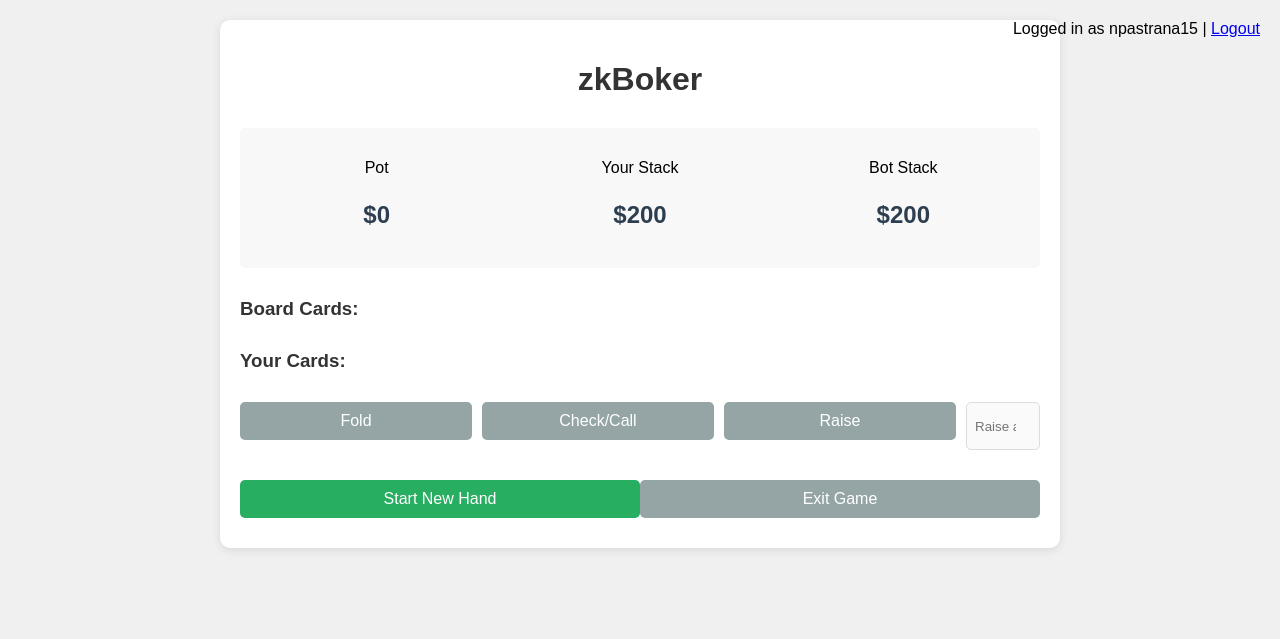
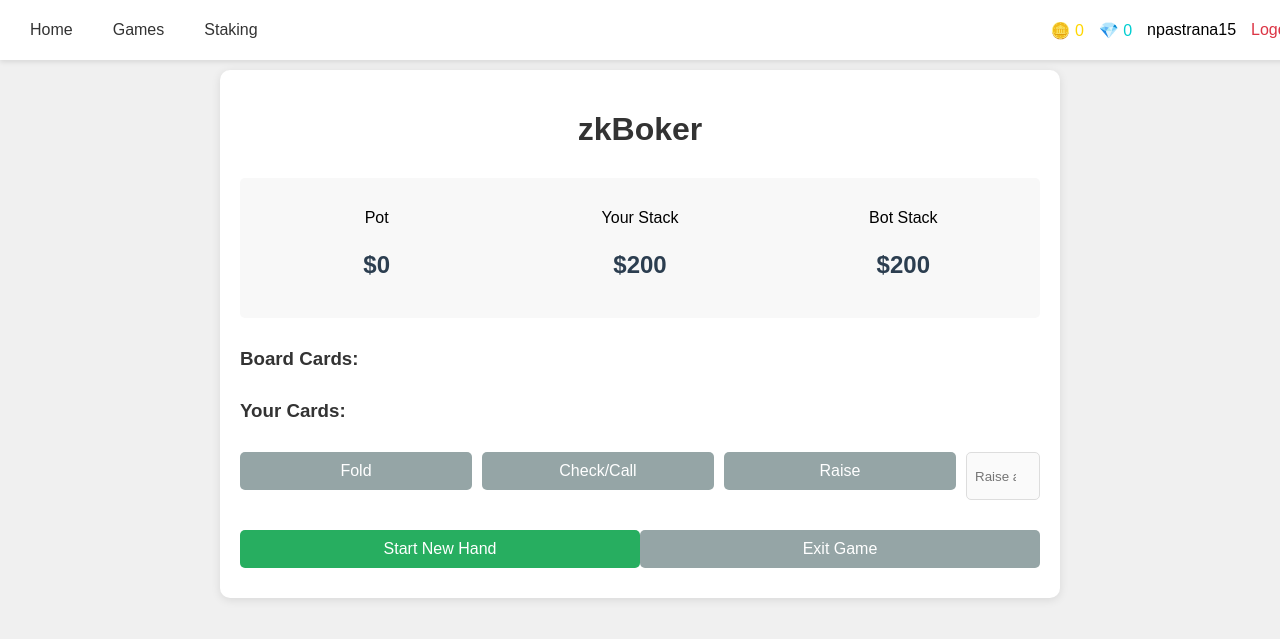
Before and after one commit to npastrami/zkBoker, a Django app: page / in a window 1280 px wide. Shown: the top 639 px of the page. Run offline with Django 5.2, Linux system fonts and the light colour scheme; a user stored in the database is signed in; data comes from the database, SQL or seed files in the repository; both versions use the stored data as it was after the commit.

Commit message:
added navbar, coins, gems

```diff
--- a/apps/poker/templates/poker/game.html
+++ b/apps/poker/templates/poker/game.html
@@ -10,6 +10,7 @@
             background-color: #f0f0f0;
             margin: 0;
             padding: 20px;
+            margin-top: 50px;
         }
 
         .game-container {
--- a/apps/poker/urls.py
+++ b/apps/poker/urls.py
@@ -9,4 +9,7 @@ urlpatterns = [
     path('', views.initialize_game, name='initialize_game'),
     path('make_move/', views.make_move, name='make_move'),
     path('start_hand/', views.start_hand, name='start_hand'),
+    path('', views.home_view, name='home'),
+    path('game/', views.initialize_game, name='game'),
+    path('staking/', views.staking_view, name='staking'),
 ]
--- a/apps/poker/views.py
+++ b/apps/poker/views.py
@@ -46,3 +46,12 @@ def make_move(request):
         return JsonResponse(response_data)
 
     return JsonResponse({'error': 'Invalid request'}, status=400)
+
+
+@login_required
+def home_view(request):
+    return render(request, 'poker/home.html')
+
+@login_required
+def staking_view(request):
+    return render(request, 'poker/staking.html')
--- a/apps/users/models.py
+++ b/apps/users/models.py
@@ -5,6 +5,36 @@ class CustomUser(AbstractUser):
     email = models.EmailField(unique=True)
     email_verified = models.BooleanField(default=False)
     verification_token = models.CharField(max_length=100, blank=True)
+    coins = models.IntegerField(default=0)
+    gems = models.IntegerField(default=0)
+
+    def add_coins(self, amount):
+        if amount < 0:
+            raise ValueError("Cannot add negative coins")
+        self.coins += amount
+        self.save()
+
+    def remove_coins(self, amount):
+        if amount < 0:
+            raise ValueError("Cannot remove negative coins")
+        if self.coins < amount:
+            raise ValueError("Not enough coins")
+        self.coins -= amount
+        self.save()
+
+    def add_gems(self, amount):
+        if amount < 0:
+            raise ValueError("Cannot add negative gems")
+        self.gems += amount
+        self.save()
+
+    def remove_gems(self, amount):
+        if amount < 0:
+            raise ValueError("Cannot remove negative gems")
+        if self.gems < amount:
+            raise ValueError("Not enough gems")
+        self.gems -= amount
+        self.save()
 
     def __str__(self):
         return self.username  # Changed from email to username
--- a/staticfiles_build/css/auth.css
+++ b/staticfiles_build/css/auth.css
@@ -1,4 +1,4 @@
-/* templates/registration/css/auth.css */
+/* Base styles */
 body {
     font-family: Arial, sans-serif;
     background-color: #f0f0f0;
@@ -6,6 +6,70 @@ body {
     padding: 20px;
 }
 
+/* Header/Navigation styles */
+.top-bar {
+    position: fixed;
+    top: 0;
+    left: 0;
+    right: 0;
+    background-color: white;
+    padding: 10px 20px;
+    box-shadow: 0 2px 5px rgba(0,0,0,0.1);
+    z-index: 1000;
+    height: 40px;
+    display: flex;
+    justify-content: space-between; /* This separates left and right content */
+    align-items: center;
+    width: 100%;
+}
+
+.nav-left {
+    display: flex;
+    align-items: center;
+    gap: 20px;
+    flex: 1;
+}
+
+.nav-link {
+    color: #333;
+    text-decoration: none;
+    padding: 5px 10px;
+    font-weight: 500;
+}
+
+.nav-link:hover {
+    color: #3498db;
+}
+
+.auth-info {
+    display: flex;
+    align-items: center;
+    gap: 15px;
+    white-space: nowrap;
+}
+
+.coin {
+    color: #FFD700;
+    font-weight: 500;
+    display: inline-flex;
+}
+
+.gem {
+    color: #00CED1;
+    font-weight: 500;
+    display: inline-flex;
+}
+
+.logout-link {
+    color: #dc3545;
+    text-decoration: none;
+}
+
+.logout-link:hover {
+    text-decoration: underline;
+}
+
+/* Auth container styles */
 .auth-container {
     max-width: 400px;
     margin: 40px auto;
--- a/templates/base.html
+++ b/templates/base.html
@@ -1,4 +1,3 @@
-<!-- base.html -->
 <!DOCTYPE html>
 <html>
 <head>
@@ -7,18 +6,24 @@
     <link rel="stylesheet" href="{% static 'css/auth.css' %}">
 </head>
 <body>
-    <header>
-        <!-- Show user / logout link in top-right -->
-        {% if user.is_authenticated %}
-            <div style="float: right;">
-                Logged in as {{ user.username }} |
-                <a href="{% url 'users:logout' %}">Logout</a>
-            </div>
-        {% endif %}
-    </header>
+    {% if user.is_authenticated %}
+    <div class="top-bar">
+        <div class="nav-left">
+            <a href="{% url 'poker:home' %}" class="nav-link">Home</a>
+            <a href="{% url 'poker:game' %}" class="nav-link">Games</a>
+            <a href="{% url 'poker:staking' %}" class="nav-link">Staking</a>
+        </div>
+        <div class="auth-info">
+            <span class="coin">🪙 {{ user.coins }}</span>
+            <span class="gem">💎 {{ user.gems }}</span>
+            <span>{{ user.username }}</span>
+            <a href="{% url 'users:logout' %}" class="logout-link">Logout</a>
+        </div>
+    </div>
+    {% endif %}
 
-    <main>
+    <div class="main-content">
         {% block content %}{% endblock %}
-    </main>
+    </div>
 </body>
 </html>
```
Also changed, not shown: apps/poker/templates/poker/home.html (added, +9 -0 lines), apps/poker/templates/poker/staking.html (added, +9 -0 lines), apps/users/migrations/0002_customuser_coins_customuser_gems.py (added), apps/users/templates/home.html (deleted), apps/users/templates/staking.html (deleted), db.sqlite3, 1 other file.
